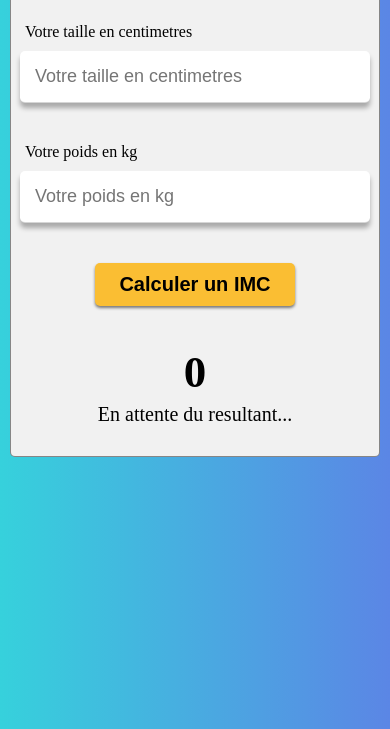
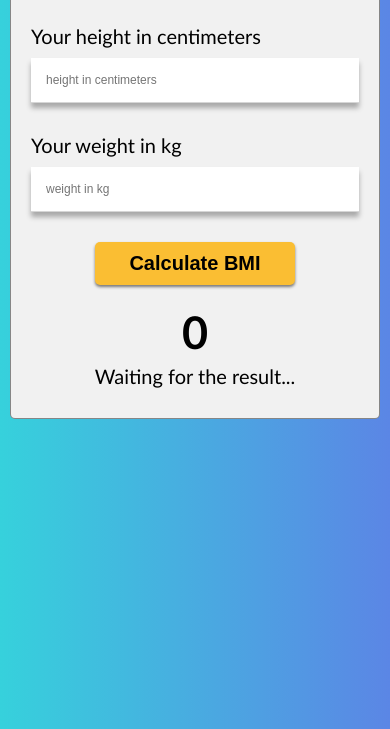
Before and after one commit to Jasonltc/Calcul-d-IMC, a plain HTML site: page index.html in a window 390 px wide. Shown: the part 115-844 px from the top of the page. Drawn offline with Linux system fonts and the light colour scheme.

Commit message:
Responsive

```diff
--- a/index.html
+++ b/index.html
@@ -5,31 +5,31 @@
     <meta http-equiv="X-UA-Compatible" content="IE=edge">
     <meta name="viewport" content="width=device-width, initial-scale=1.0">
     <link rel="stylesheet" href="style.css">
-    <title>calcu</title>
+    <title>BMI calculation</title>
 </head>
 <body>
      <section>
         <div class="container">
-            <h1>Calcul <span>d'IMC</span></h1>
+            <h1><span>BMI</span> Calculation</h1>
             <form>
                 <div class="inputs-container">
                     <div class="input-group">
-                        <label for="height">Votre taille en centimetres</label>
-                        <input type="number" placeholder="Votre taille en centimetres" id="height" class="height-input">
+                        <label for="height">Your height in centimeters</label>
+                        <input type="number" placeholder="height in centimeters" id="height" class="height-input">
                     </div>
 
                     <div class="input-group">
-                        <label for="height">Votre poids en kg </label>
-                        <input type="number" placeholder="Votre poids en kg" id="height" class="weight-input">
+                        <label for="height">Your weight in kg</label>
+                        <input type="number" placeholder="weight in kg" id="height" class="weight-input">
                     </div>
                 </div>
 
-                <button>Calculer un IMC</button>
+                <button>Calculate BMI</button>
             </form>
 
             <div class="info">
                 <p class="bmi-value">0</p>
-                <p class="result">En attente du resultant...</p>
+                <p class="result">Waiting for the result...</p>
             </div>
         </div>
      </section>
--- a/main.js
+++ b/main.js
@@ -1,10 +1,10 @@
 const BMIData = [
-    {name: 'Maigreur', color: 'midnightblue',range: [0, 18.5]},
-    {name: 'Bonne sante', color: 'green',range: [19.5, 25]},
-    {name: 'Surpoids', color: 'lightcoral',range: [25, 30]},
-    {name: 'Obesite moderee', color: 'orange',range: [30, 35]},
-    {name: 'Obesite severe', color: 'crimson',range: [35, 40]},
-    {name: 'Obesite morbide', color: 'purple',range: [40]},
+    {name: 'Thinness', color: 'midnightblue',range: [0, 18.5]},
+    {name: 'Good health', color: 'green',range: [19.5, 25]},
+    {name: 'Overweight', color: 'lightcoral',range: [25, 30]},
+    {name: 'Moderate obesity', color: 'orange',range: [30, 35]},
+    {name: 'Severe obesity', color: 'crimson',range: [35, 40]},
+    {name: 'Morbid obesity', color: 'purple',range: [40]},
 ]
 
 const form = document.querySelector('form');
@@ -40,16 +40,8 @@ const result = document.querySelector(".result");
 function handleError() {
   displayBMI.textContent = 'Wops'
   displayBMI.style.color = 'inherit'
-  result.textContent = "Remplissez correctement les inputs. "
+  result.textContent = "Complete the entries correctly."
 }
-
-/*
-The find() method returns the value of the first element that passes a test.
-The find() method executes a function for each array element.
-The find() method returns undefined if no elements are found.
-The find() method does not execute the function for empty elements.
-The find() method does not change the original array.
-*/
 
 function showResult(BMI){
   const rank = BMIData.find(data => {
--- a/style.css
+++ b/style.css
@@ -8,16 +8,17 @@ body {
     min-height: 100vh;
     background: linear-gradient(to right, #36d1dc, #5b86e5);
     padding: clamp(20px, 5vw, 50px) 10px 10px;
+    font-family: 'Gill Sans', 'Gill Sans MT', Calibri, 'Trebuchet MS', sans-serif;
 }
 
 .container {
-    max-width: 850px;
+    max-width: 600px;
     background: #f1f1f1;
     border: 1px solid #36363692;
     border-radius: 5px;
     box-shadow: 0 4px px rbga(0, 0, 0, 0.3);
-    padding: 30px 0;
     margin: 0 auto;
+    padding: 30px 20px
 }
 
 h1 {
@@ -31,25 +32,23 @@ h1 span {
     font-weight: 700;
 }
 
-.inputs-container {
-    display: flex;
-    justify-content: space-evenly;
+.inputs-container .input-group {
+    margin-bottom: 30px;
 }
 
 .inputs-container label {
     display: block;
     margin-bottom: 10px;
-    margin-left: 5px;
+    font-size: 20px;
 }
 
 .inputs-container input {
-    min-width: 350px;
-    font-size: 18px;
+    font-size: 12px;
     padding: 15px;
     border: none;
     border-bottom: 1px solid #33333333;
     box-shadow: 0 5px 5px rgba(0, 0, 0, 0.3);
-    border-radius: 5px;
+    width: 100%;
 }
 
 .inputs-container input:focus {
@@ -59,7 +58,7 @@ h1 span {
 form button {
   font-size: 20px;
   min-width: 200px;
-  margin: 40px auto;
+  margin: 0px auto 20px;
   display: block;
   padding: 10px;
   font-weight: 700;
@@ -88,21 +87,22 @@ form button:hover {
   font-size: 20px;
 }
 
-@media screen and (max-width: 800px) {
-    .container {
-        max-width: 600px;
-    }
+@media screen and (min-width: 768px) {
     .inputs-container {
-        flex-direction: column;
-        align-items: center;
+        display: flex;
+        justify-content: center;
+        gap: 50px;
     }
 
-    .input-group {
-        margin-bottom: 40px;
+    .inputs-container .input-group {
+        width: 100%;
+        max-width: 315px;
     }
+}
 
-    form button {
-        margin-top: unset;
+@media screen and (min-width: 1024px) {
+    .container {
+        max-width: 850px;
     }
 
 }
```
